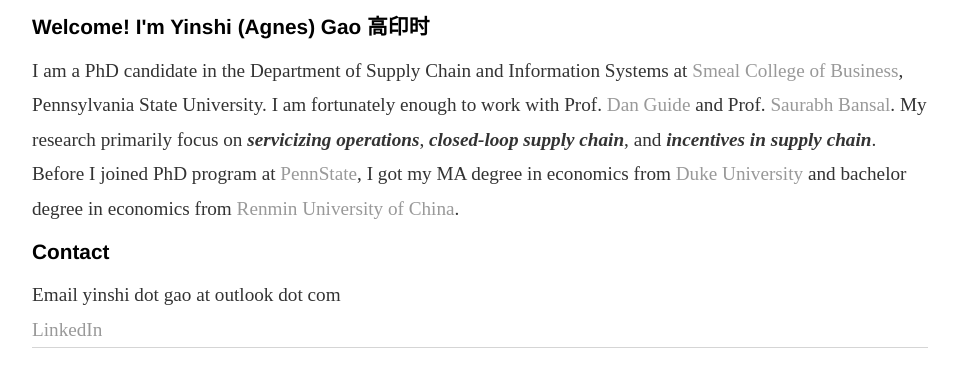
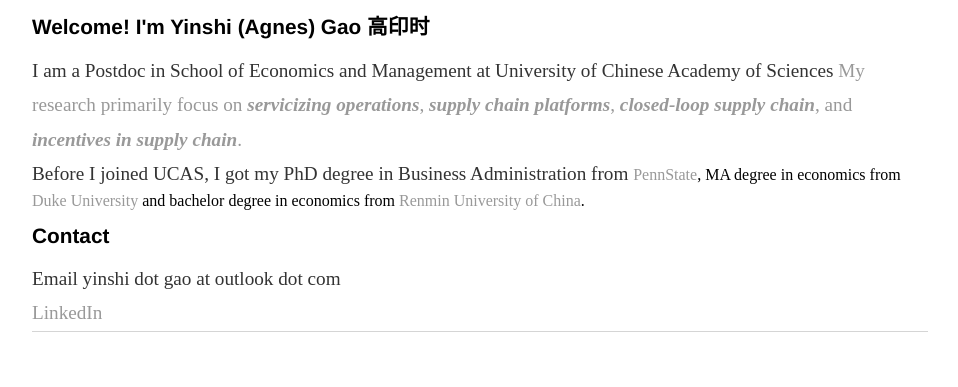
Before and after one commit to yinshi-gao/yinshi-gao.github.io, a Jekyll site: the page built from index.html, in a window 1280 px wide, cut to the strip 349-736 px from the top of the page. Shown: the whole strip, without its empty margins (160-1118 px from the left). Built offline with Jekyll 4.4.1, drawn with Linux system fonts in a browser that asks for light colours.

Commit message:
Update index.html

```diff
--- a/index.html
+++ b/index.html
@@ -5,16 +5,12 @@
 <div class="blurb">
 	<img src="death_valley.jpg" alt="picture" width="320" height="240">
 	<h1>Welcome! I'm Yinshi (Agnes) Gao 高印时</h1>
-	<p2>I am a PhD candidate in the Department of Supply Chain and Information Systems at <a href="https://www.smeal.psu.edu/">Smeal College of Business</a>, Pennsylvania State University.
-		I am fortunately enough to work with Prof. <a href="http://www.personal.psu.edu/drg16/">Dan Guide</a> and Prof. <a href="https://directory.smeal.psu.edu/sub32">Saurabh Bansal</a>.
-		My research primarily focus on <em><b>servicizing operations</b></em>, <em><b>closed-loop supply chain</b></em>, and <em><b>incentives in supply chain</b></em>.</p2>
+	<p2>I am a Postdoc in School of Economics and Management at University of Chinese Academy of Sciences<a href = "https://sem.ucas.ac.cn/en">
+		My research primarily focus on <em><b>servicizing operations</b></em>, <em><b>supply chain platforms</b></em>, <em><b>closed-loop supply chain</b></em>, and <em><b>incentives in supply chain</b></em>.</p2>
 	<br>
-	<p2> Before I joined PhD program at <a href="https://www.psu.edu/">PennState</a>, I got my MA degree in economics from <a href="https://duke.edu/">Duke University</a>
+	<p2> Before I joined UCAS, I got my PhD degree in Business Administration from <a href="https://www.psu.edu/">PennState</a>, MA degree in economics from <a href="https://duke.edu/">Duke University</a>
 		and bachelor degree in economics from <a href="https://www.ruc.edu.cn/en">Renmin University of China</a>.
 	</p2>
-	<br>
-	<!-- <p2> My CV can be found <a href="CV.pdf">HERE</a>.
-	 </p2> -->
 
 	<h1>Contact</h1>
 	<p2>Email yinshi dot gao at outlook dot com</p2>
```
